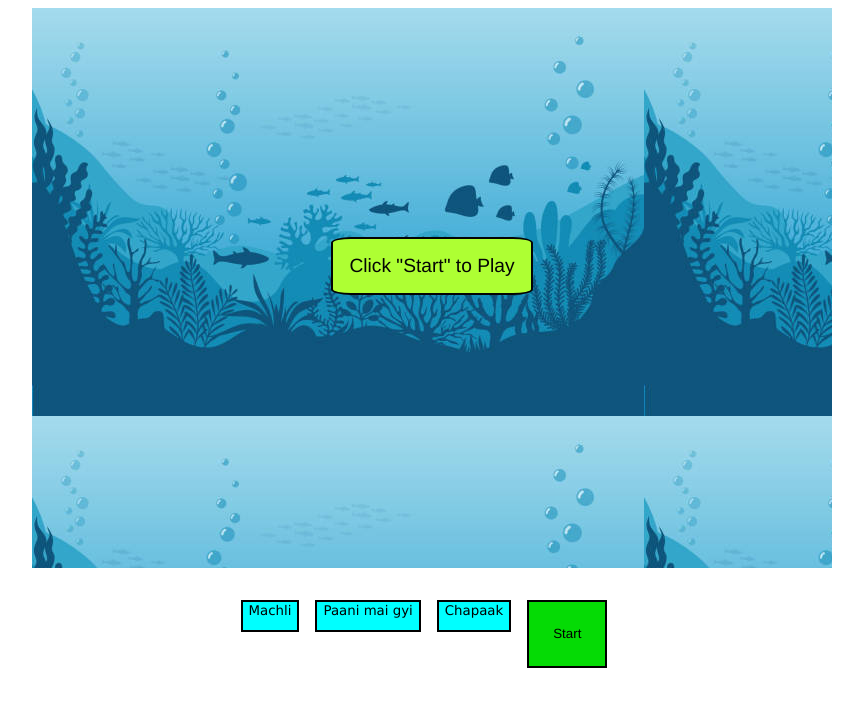
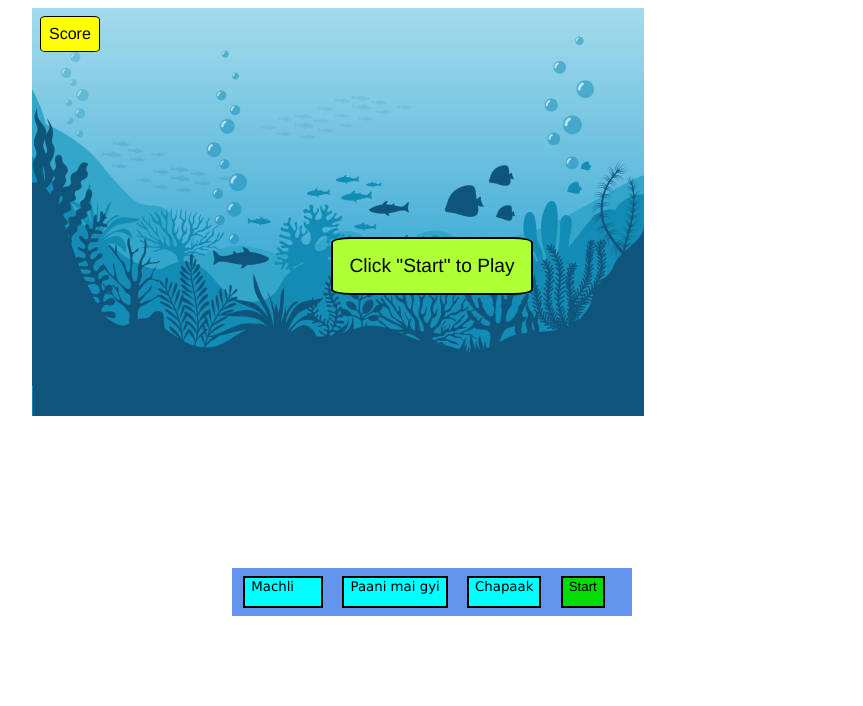
Before and after one commit to Samyak-html/Ek-machli, a plain HTML site: page index.html in a window 1280 px wide. Shown: the whole page, without its empty margins (208-1071 px from the left). Drawn offline with Linux system fonts and the light colour scheme.

Commit message:
scorebox added

```diff
--- a/index.html
+++ b/index.html
@@ -10,6 +10,14 @@
             flex-direction: column;
             justify-content: center;
             align-items: center;
+
+        }
+        .game{
+            position: relative;
+            display:flex;
+            align-items: center;
+            flex-direction: column;
+
         }
         #tex{
             display: flex;
@@ -40,8 +48,8 @@
 
         }
         #restart{
-            padding: 3vh;
-            padding-bottom: 5vh;
+
+
             font-family:'Franklin Gothic Medium', 'Arial Narrow', Arial, sans-serif;
             color: black;
 
@@ -57,6 +65,7 @@
         }
         .Ui-container{
            background:url(bg.jpg);
+           background-repeat: no-repeat;
            height: 70vh;
            display: flex;
            flex-direction: column;
@@ -69,8 +78,12 @@
         .controls-container{
             display: flex;
             flex-direction: row;
-            margin-top: 4vh;
-
+            background-color: cornflowerblue;
+            justify-content:space-evenly;
+            align-items: center;
+            width: 30vw;
+            padding: 1vh;
+            : ;
         }
         #Ret{
             color: white;
@@ -83,27 +96,48 @@
             background-color: orangered;
             visibility: hidden;
         }
+        #Machli{
+            width:10vh
+        }
+        #highscore{
+            color: black;
+            display: inline-block;
+            font-family:'Franklin Gothic Medium', 'Arial Narrow', Arial, sans-serif;
+            font-size: medium;
+            border: 1px solid black;
+            border-radius: 10%;
+            padding: 1vh;
+            background-color: yellow;
+            position: absolute;
+            top: 0;
+            left: 0;
+            margin: 1vh;
+        }
 
     </style>
 </head>
-<body>
+<body><div class="game">
     <div class="Ui-container">
     <div id="tex">Click "Start" to Play</div>
-    <div id="Ret">Press 'Machli' to restart</div></div>
+    <div id="Ret">Press 'Machli' to restart</div>
+    <div id="highscore">Score</div></div>
+
     <div class="controls-container">
     <button class="Choices" id="Machli" >Machli</button>
     <button class="Choices" id="Paani mai gyi" >Paani mai gyi</button>
     <button class="Choices" id="Chapaak" >Chapaak</button>
-
-    <button id="restart" onclick="Restart()">Start</button></div>
+    <button id="restart" onclick="Restart()">Start</button></div></div>
 </body>
 <script>
-
+var highscore = document.querySelector("#highscore");
 var Tex=document.querySelector("#tex");
 var rest=document.querySelector("#restart");
 function Restart(){
+    let high=0;
+    document.querySelector("#highscore").innerText=`Score =${high}`;
 
     rest.style.visibility="hidden";
+    rest.style.position="relative"
 
     Tex.style.backgroundColor="greenyellow";
         Tex.style.color="black";
@@ -139,7 +173,7 @@ function Restart(){
 
     })});
         function roundCheck(){
-
+            high+=5;
         for(let e=0;e<TriSeries.length-1;e++){
             if(clickNo===TriSeries[e]){
                 rounds++;
@@ -149,6 +183,7 @@ function Restart(){
         TexMsg=`rounds no.. ${rounds-1}`;
         tex.innerText=TexMsg;
         ++clickNo;
+        document.querySelector("#highscore").innerText=`Score =${high}`;
     }
     // function Restart(){
     //     clickNo=1;
@@ -167,6 +202,8 @@ function Restart(){
         Tex.style.backgroundColor="red";
         Tex.style.color="white";
         document.querySelector("#Ret").style.visibility="visible";
+        high=0;
+        document.querySelector("#highscore").innerText=`Score =${high}`;
     }
     document.querySelector("#tex").innerText=TexMsg;
 
```
